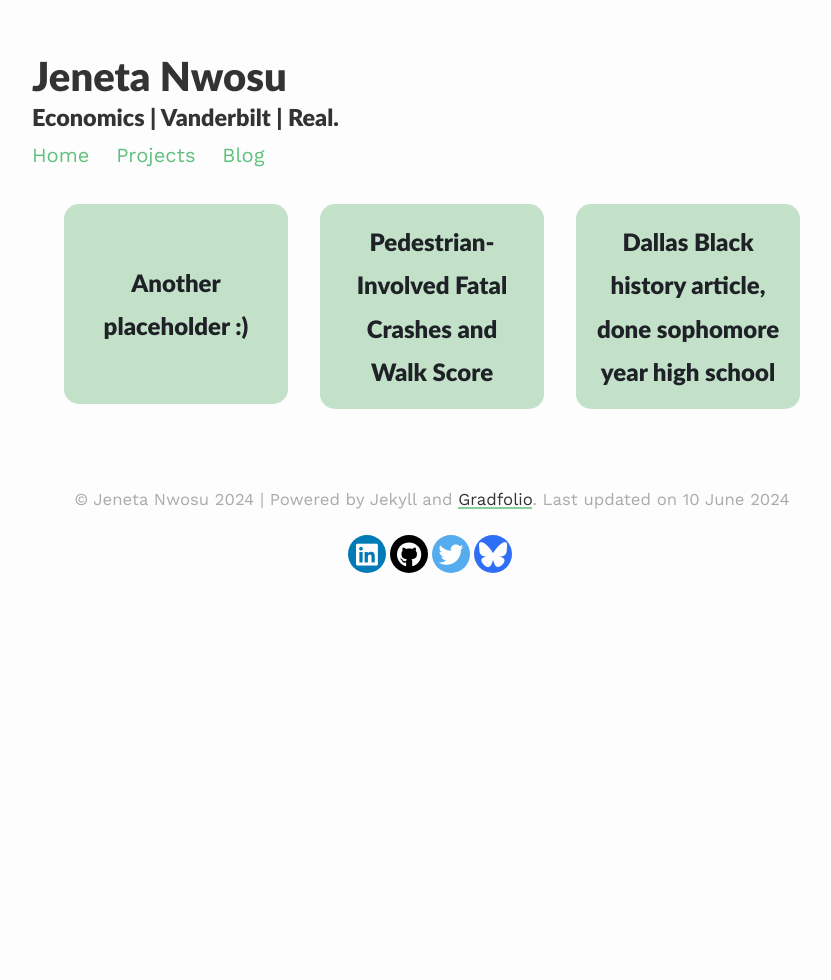
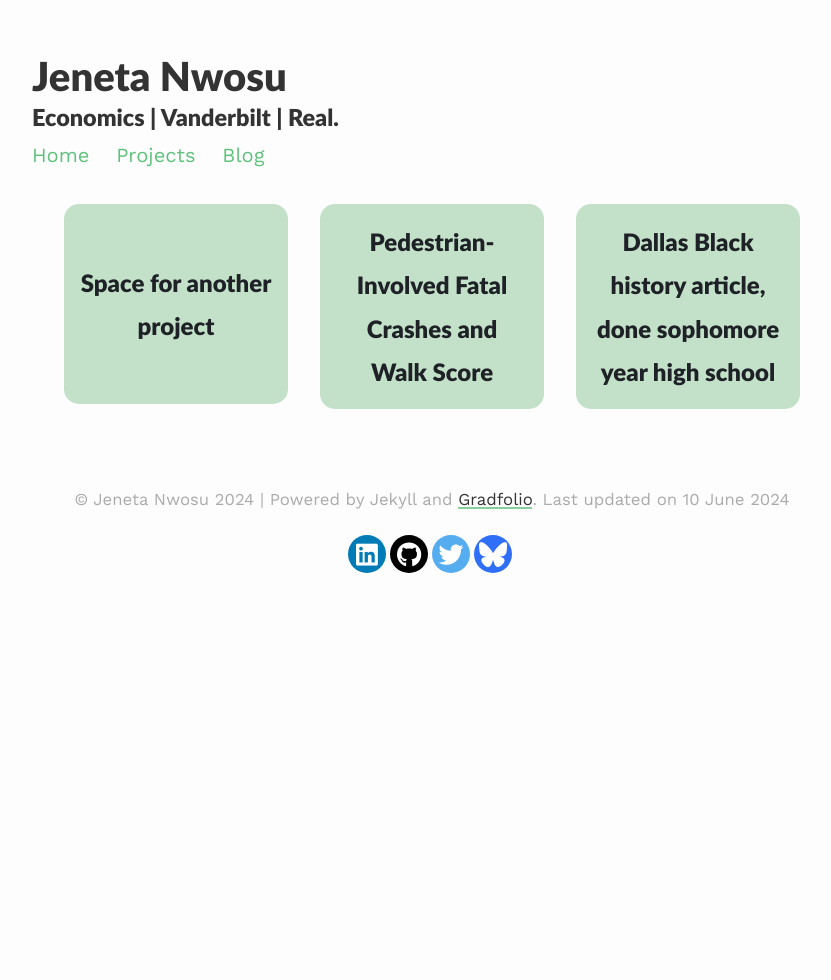
Before and after one commit to jadannanwosu/jeneta-website, a Jekyll site: the page built from _pages/projects.md, in a window 1280 px wide. Shown: the whole page, without its empty margins (208-1039 px from the left). Built offline with Jekyll 4.4.1, drawn with Linux system fonts in a browser that asks for light colours.

Commit message:
Update shortProject.md
changing placeholder

```diff
--- a/_projects/shortProject.md
+++ b/_projects/shortProject.md
@@ -1,6 +1,6 @@
 ---
 layout: post
-title: Another placeholder :)
-description: Don't hate me.
+title: Space for another project
+description: Placeholder until I decide on something.
 ---
 Stay tuned.
```
